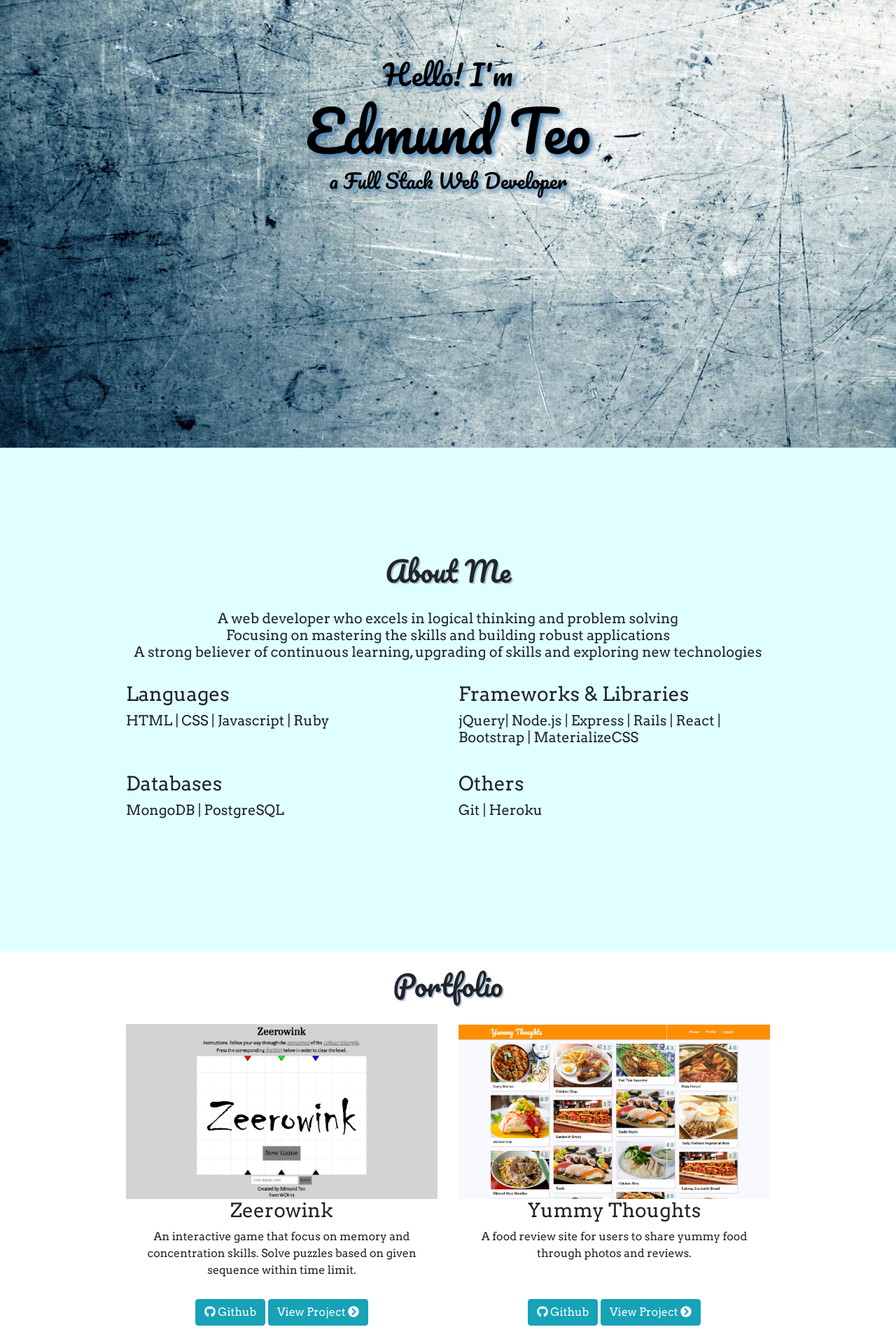
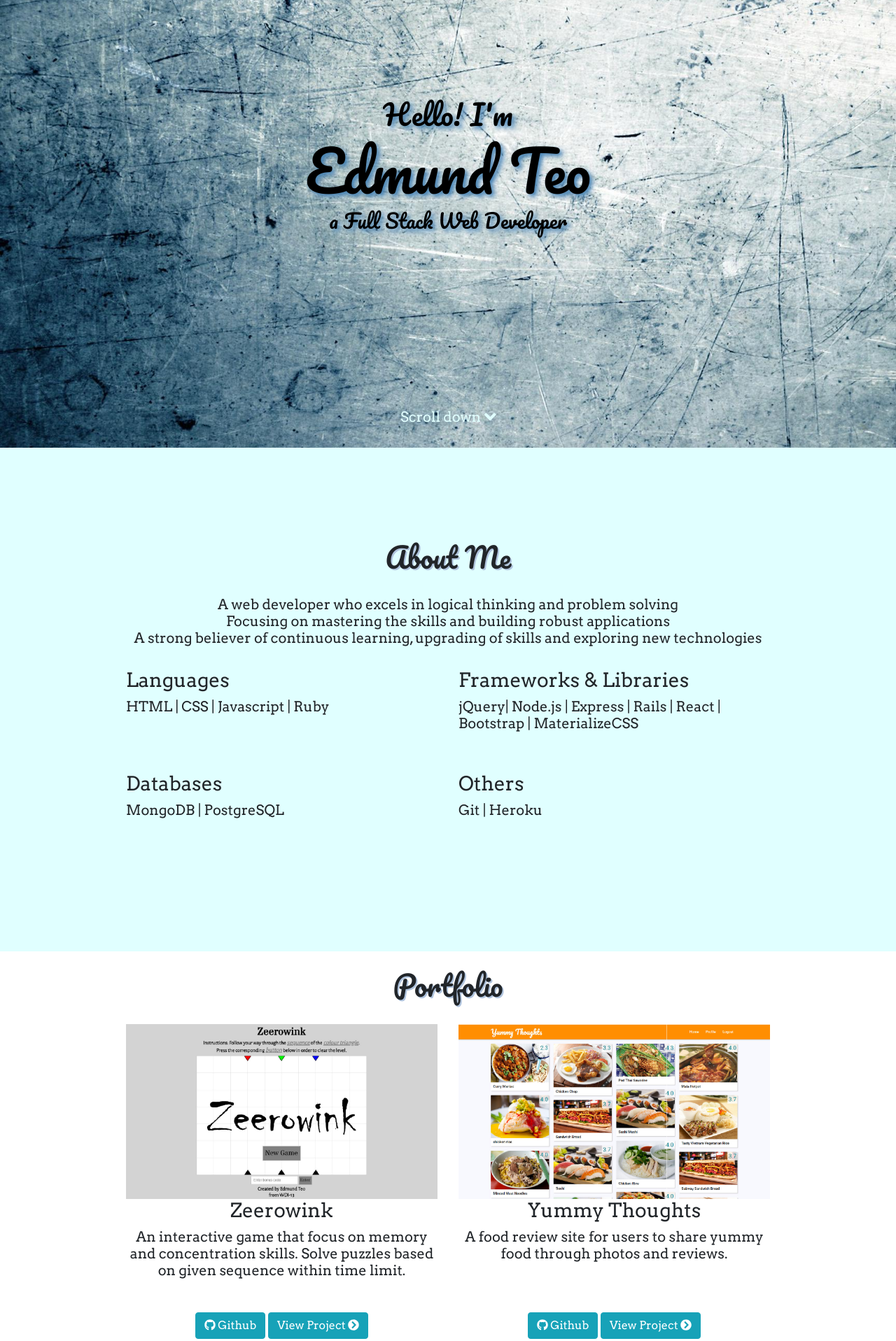
Before and after one commit to edmundtck/portfolio, a plain HTML site: page index.html in a window 1280 px wide. Shown: the part 160-2077 px from the top of the page at 70% size. Drawn offline with nearby package versions, Linux system fonts and the light colour scheme.

Commit message:
font and scroll

```diff
--- a/css/style.css
+++ b/css/style.css
@@ -1,9 +1,9 @@
 .description {
-  height: 5.3rem;
+  height: 7rem;
   overflow-y: auto;
 }
 .col-5 {
-  margin-bottom: 30px;
+  margin-bottom: 50px;
 }
  body {
    font-family: 'Arvo', serif;
@@ -13,17 +13,37 @@ header {
   height: 100vh;
   background-image: url('../images/abstract-wallpapers.jpg');
   background-size:cover;
+  position: relative;
 }
 
 .name {
   font-family: 'Pacifico', cursive;
-  padding-top: 12rem;
+  position: absolute;
+  top: 50%;
+  left : 50%;
+  transform: translate(-50%, -50%);
   color: black;
   text-shadow: 4px 4px 6px steelblue;
 }
 
 .name h1 {
   font-size: 5rem;
+}
+.arrow-down {
+  position: absolute;
+  bottom: 5%;
+  left: 50%;
+  transform: translate(-50%, 50%);
+}
+
+.arrow-down h5 {
+  color: lightcyan;
+}
+
+.arrow-down h5:hover {
+  color: white;
+  background-color:rgba(0, 0, 0, 0.5);
+  padding: 5px 15px;
 }
 
 section {
@@ -44,7 +64,6 @@ section h2 {
   background-color: honeydew;
 }
 
-
 section, footer{
   display: flex;
   flex-direction: column;
@@ -52,8 +71,8 @@ section, footer{
 }
 nav a {
   font-size: 1.4rem;
-      color: #17a2b8;
-      text-shadow: 2px 2px 2px black;
+  color: lightcyan;
+  text-shadow: 2px 2px 2px black;
 }
 h2 {
   font-size: 2.5rem;
@@ -74,15 +93,7 @@ footer {
   color: white;
   height: 10vh;
 }
-.vertical-about {
-/* padding-top: 3rem; */
-}
-.vertical-footer {
-  /* padding-top: 1rem; */
-}
-.vertical-contact {
-  /* padding-top: 8rem; */
-}
+
 
 a:hover {
   text-decoration: none;
--- a/index.html
+++ b/index.html
@@ -27,6 +27,9 @@
         <h1>Edmund Teo</h1>
         <h3>a Full Stack Web Developer</h3>
       </div>
+      <div class="arrow-down">
+        <a href="#about-me"><h5>Scroll down <i class="fas fa-angle-down fa-lg"></i></h5></a>
+      </div>
     </div>
   </header>
 
@@ -34,7 +37,7 @@
 
   <main>
     <section id="about-me">
-      <div class="container text-center vertical-about">
+      <div class="container text-center">
         <h2>About Me</h2><br />
         <h5>A web developer who excels in logical thinking and problem solving<br /> Focusing on mastering the skills and building robust applications<br /> A strong believer of continuous learning, upgrading of skills and exploring new technologies
         </h5>
@@ -70,7 +73,7 @@
           <div class="col-5 offset-1">
             <img src="images/Media-01.jpg" alt="Avatar" class="img-fluid center">
             <h3>Zeerowink</h3>
-            <p class="description">An interactive game that focus on memory and concentration skills. Solve puzzles based on given sequence within time limit.</p>
+            <h5 class="description">An interactive game that focus on memory and concentration skills. Solve puzzles based on given sequence within time limit.</h5>
             <a class="btn btn-info" href="https://github.com/edmundtck/project-1" target="_blank"><i class="fab fa-github"></i> Github</a>
             <a class="btn btn-info" href="https://edmundtck.github.io/project-1" target="_blank">View Project <i class="fas fa-chevron-circle-right"></i></a>
           </div>
@@ -78,7 +81,7 @@
           <div class="col-5">
             <img src="images/Media-02.jpg" alt="Avatar" class="img-fluid center">
             <h3>Yummy Thoughts</h3>
-            <p class="description">A food review site for users to share yummy food through photos and reviews.</p>
+            <h5 class="description">A food review site for users to share yummy food through photos and reviews.</h5>
             <a class="btn btn-info" href="https://github.com/edmundtck/project-2" target="_blank"><i class="fab fa-github"></i> Github</a>
             <a class="btn btn-info" href="https://yummythoughts.herokuapp.com/" target="_blank">View Project <i class="fas fa-chevron-circle-right"></i></a>
           </div>
@@ -86,7 +89,7 @@
           <div class="col-5 offset-1">
             <img src="images/Media-03.jpg" alt="Avatar" class="img-fluid center">
             <h3>Local Square</h3>
-            <p class="description">An online business directory and networking platform that creates a community for small scale local businesses and individuals to collaborate.</p>
+            <h5 class="description">An online business directory and networking platform that creates a community for small scale local businesses and individuals to collaborate.</h5>
             <a class="btn btn-info" href="https://github.com/edmundtck/project-3" target="_blank"><i class="fab fa-github"></i> Github</a>
             <a class="btn btn-info" href="https://localsquare.herokuapp.com/" target="_blank">View Project <i class="fas fa-chevron-circle-right"></i></a>
           </div>
@@ -94,7 +97,7 @@
           <div class="col-5">
             <img src="images/Media-04.jpg" alt="Avatar" class="img-fluid center">
             <h3>Tripcollab v2</h3>
-            <p class="description">A single page application providing a platform for travellers to collaborate and input their ideas that consolidate into a list of travel plan and itinerary.</p>
+            <h5 class="description">A single page application providing a platform for travellers to collaborate and input their ideas that consolidate into a list of travel plan and itinerary.</h5>
             <a class="btn btn-info" href="https://github.com/edmundtck/project-4" target="_blank"><i class="fab fa-github"></i> Github</a>
             <a class="btn btn-info" href="https://tripcollab-v2.herokuapp.com/" target="_blank">View Project <i class="fas fa-chevron-circle-right"></i></a>
           </div>
@@ -105,7 +108,7 @@
 
 
     <section id="contact">
-      <div class="container text-center vertical-contact">
+      <div class="container text-center">
         <h2>Contact Me</h2><br />
         <div class="row">
 
@@ -139,7 +142,7 @@
 
 
   <footer>
-    <div class="container text-center vertical-footer">
+    <div class="container text-center">
       <p>&copy; 2018 Edmund Teo. All rights reserved.</p>
     </div>
   </footer>
```
